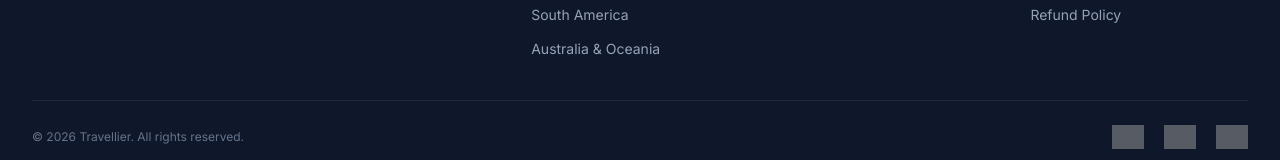
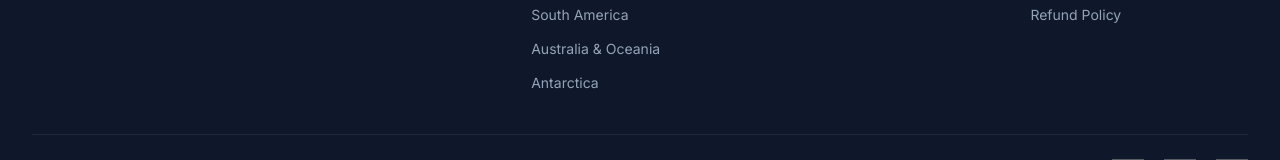
Before and after one commit to DasAkash2211/newtravellier, a React (Vite) app: page /updates in a window 1280 px wide. Shown: the part 1136-1296 px from the top of the page. Built offline with nearby package versions, Linux system fonts and the light colour scheme; no server answers; the database is empty; grey boxes are pictures that could not be loaded.

Commit message:
Add Antarctica to the footer countries list

```diff
--- a/src/components/Footer.tsx
+++ b/src/components/Footer.tsx
@@ -9,6 +9,7 @@ const footerLinks = {
     'North America',
     'South America',
     'Australia & Oceania',
+    'Antarctica',
   ],
   company: [
     { label: 'Why Us', path: '/why-us' },
```
